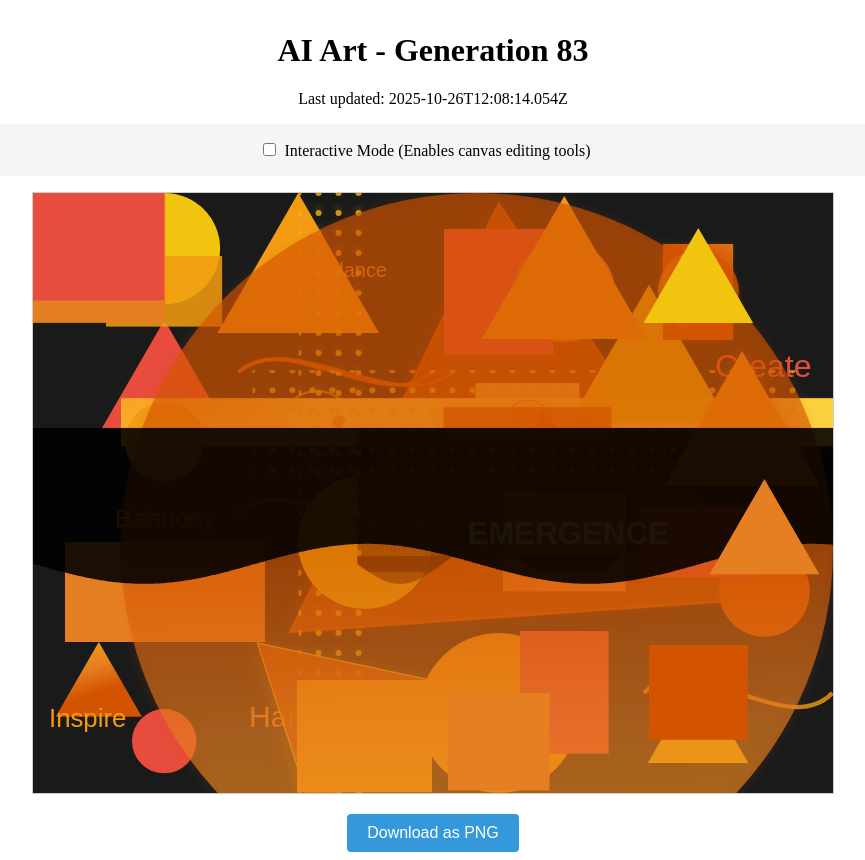
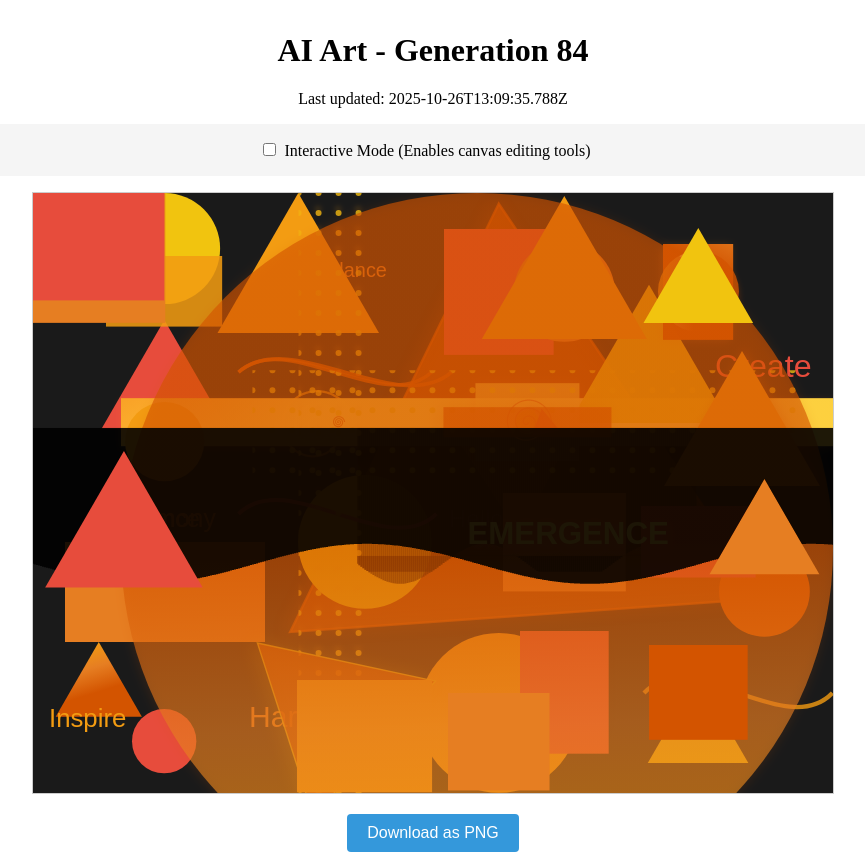
Before and after one commit to mcclowes/ai-art, a React (Vite) app: page / in a window 1280 px wide. Shown: the whole page, without its empty margins (207-1072 px from the left). Built offline with nearby package versions, Linux system fonts and the light colour scheme.

Commit message:
Improve artwork - Generation 84

```diff
--- a/src/artwork-state.ts
+++ b/src/artwork-state.ts
@@ -844,9 +844,17 @@ export const artworkState: ArtworkState = {
       "height": 107.40759060623009,
       "fillStyle": "#e74c3c",
       "id": "element_1761480494054"
+    },
+    {
+      "type": "triangle",
+      "x": 90.92291632706319,
+      "y": 348.9229163270632,
+      "size": 90.92291632706319,
+      "fillStyle": "#e74c3c",
+      "id": "triangle_1761484175788"
     }
   ],
-  "generation": 83,
-  "lastUpdated": "2025-10-26T12:08:14.054Z",
+  "generation": 84,
+  "lastUpdated": "2025-10-26T13:09:35.788Z",
   "cycleStarted": "2025-10-23T02:33:03.243Z"
 };
```
